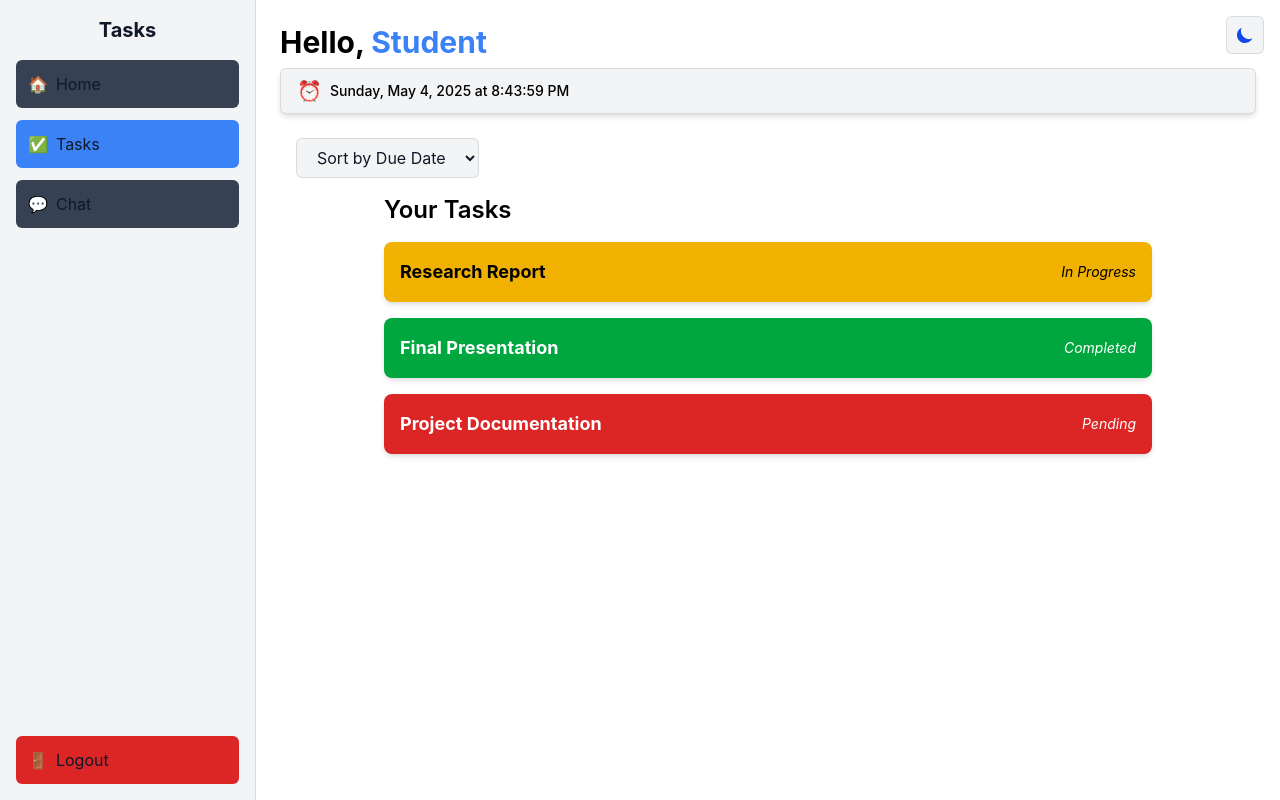
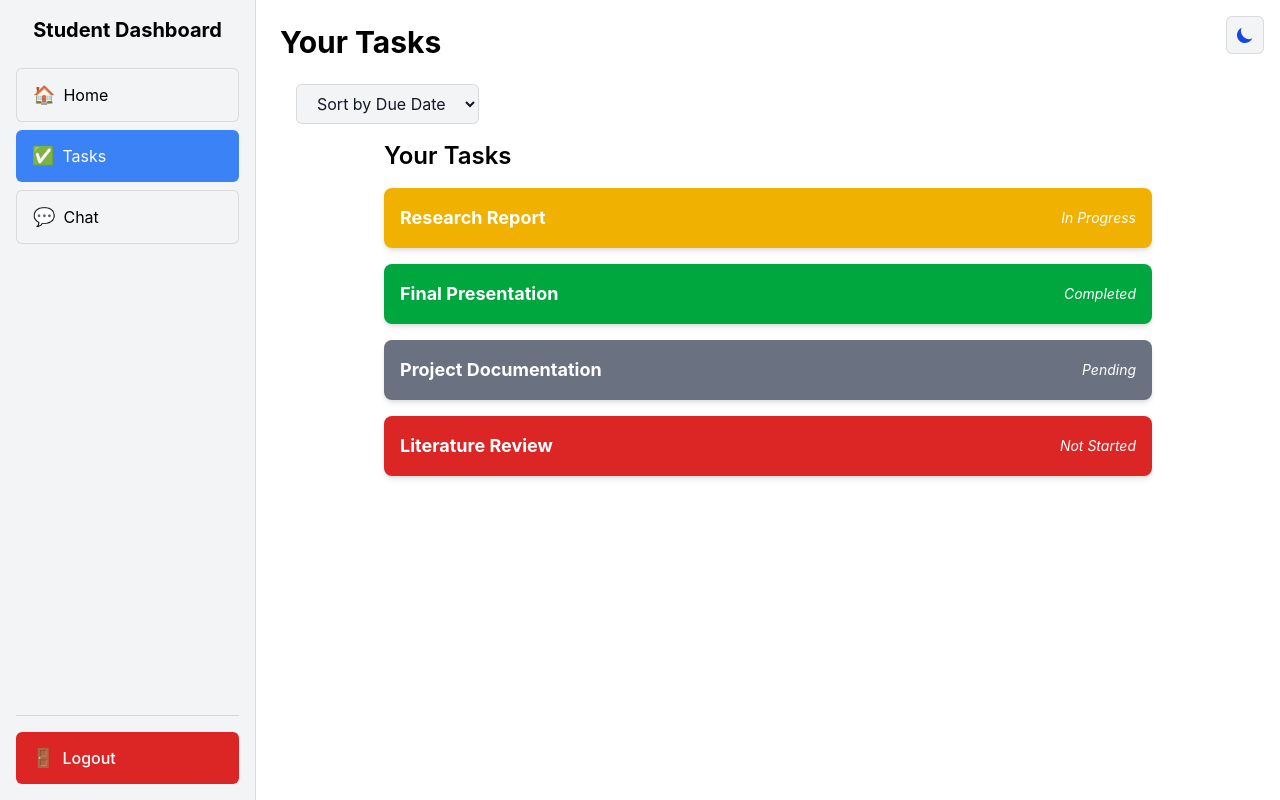
Before and after one commit to Amjad-Mousa/Task-Management-System, a React (Vite) app: page /student-task in a window 1280 px wide. Built offline with nearby package versions, Linux system fonts and the light colour scheme.

Commit message:
Finishing up user ui

```diff
--- a/src/components/StuHome.jsx
+++ b/src/components/StuHome.jsx
@@ -1,10 +1,10 @@
-import { useEffect, useState } from 'react';
-import DarkModeToggle from './DarkModeToggle';
-import Sidebar from './Sidebar';
+import { useEffect, useState } from "react";
+import DarkModeToggle from "./DarkModeToggle";
+import Sidebar from "./Sidebar";
 
 const StuHome = () => {
-  const [datetime, setDatetime] = useState('');
-  const [username, setUsername] = useState('');
+  const [datetime, setDatetime] = useState("");
+  const [username, setUsername] = useState("");
   const [tasks, setTasks] = useState([]);
 
   useEffect(() => {
@@ -15,14 +15,14 @@ const StuHome = () => {
     const updateTime = () => {
       const now = new Date();
       setDatetime(
-        now.toLocaleString('en-US', {
-          weekday: 'long',
-          year: 'numeric',
-          month: 'long',
-          day: 'numeric',
-          hour: 'numeric',
-          minute: '2-digit',
-          second: '2-digit',
+        now.toLocaleString("en-US", {
+          weekday: "long",
+          year: "numeric",
+          month: "long",
+          day: "numeric",
+          hour: "numeric",
+          minute: "2-digit",
+          second: "2-digit",
           hour12: true,
         })
       );
@@ -34,7 +34,9 @@ const StuHome = () => {
   }, []);
 
   useEffect(() => {
-    const storedUser = JSON.parse(localStorage.getItem("user") || sessionStorage.getItem("user"));
+    const storedUser = JSON.parse(
+      localStorage.getItem("user") || sessionStorage.getItem("user")
+    );
     if (storedUser?.username) {
       setUsername(storedUser.username);
     }
@@ -46,12 +48,12 @@ const StuHome = () => {
     finishedProjectsCount: 2,
   };
 
-
-
   useEffect(() => {
     const studentTasks = [
-      { id: 1, title: 'Task 1', status: 'In Progress' },
-      { id: 2, title: 'Task 2', status: 'Completed' },
+      { id: 1, title: "Research Report", status: "In Progress" },
+      { id: 2, title: "Final Presentation", status: "Completed" },
+      { id: 3, title: "Project Documentation", status: "Pending" },
+      { id: 4, title: "Literature Review", status: "Not Started" },
     ];
     setTasks(studentTasks);
   }, []);
@@ -71,39 +73,71 @@ const StuHome = () => {
 
         <header className="mb-6">
           <h1 className="text-3xl font-bold mb-2">
-            Welcome, <span className="text-blue-600">{username || 'Student'}</span>
+            Welcome,{" "}
+            <span className="text-blue-600">{username || "Student"}</span>
           </h1>
           <div className="mt-2 flex items-center gap-2 px-4 py-2 bg-gray-200 dark:bg-gray-700 rounded-md shadow">
             <span className="text-xl">⏰</span>
-            <span className="text-sm font-medium text-gray-800 dark:text-gray-100">{datetime}</span>
+            <span className="text-sm font-medium text-gray-800 dark:text-gray-100">
+              {datetime}
+            </span>
           </div>
         </header>
 
-        <div className="grid grid-cols-1 sm:grid-cols-2 md:grid-cols-4 gap-4 mb-6">
+        <div className="flex justify-center mb-6">
+          <div className="grid grid-cols-1 sm:grid-cols-3 gap-4">
             <div className="p-4 rounded-lg text-center bg-gray-200 dark:bg-gray-700">
-            <p className="text-lg text-gray-800 dark:text-gray-100">Number of Projects</p>
-            <span className="text-2xl font-bold text-gray-800 dark:text-gray-100">{stats.projectsCount}</span>
+              <p className="text-lg text-gray-800 dark:text-gray-100">
+                Number of Projects
+              </p>
+              <span className="text-2xl font-bold text-gray-800 dark:text-gray-100">
+                {stats.projectsCount}
+              </span>
             </div>
             <div className="p-4 rounded-lg text-center bg-gray-200 dark:bg-gray-700">
-            <p className="text-lg text-gray-800 dark:text-gray-100">Number of Tasks</p>
-            <span className="text-2xl font-bold text-gray-800 dark:text-gray-100">{stats.tasksCount}</span>
+              <p className="text-lg text-gray-800 dark:text-gray-100">
+                Number of Tasks
+              </p>
+              <span className="text-2xl font-bold text-gray-800 dark:text-gray-100">
+                {stats.tasksCount}
+              </span>
             </div>
             <div className="p-4 rounded-lg text-center bg-gray-200 dark:bg-gray-700">
-            <p className="text-lg text-gray-800 dark:text-gray-100">Number of Finished Projects</p>
-            <span className="text-2xl font-bold text-gray-800 dark:text-gray-100">{stats.finishedProjectsCount}</span>
+              <p className="text-lg text-gray-800 dark:text-gray-100">
+                Number of Finished Projects
+              </p>
+              <span className="text-2xl font-bold text-gray-800 dark:text-gray-100">
+                {stats.finishedProjectsCount}
+              </span>
+            </div>
           </div>
         </div>
 
-        <div className="w-full max-w-4xl mx-auto mb-6">
-          <h2 className="text-xl font-semibold mb-4">Your Tasks</h2>
+        <div className="flex justify-center mb-6">
+          <div className="w-full max-w-4xl">
+            <h2 className="text-xl font-semibold mb-4 text-center">
+              Your Tasks
+            </h2>
             <ul>
               {tasks.map((task) => (
-              <li key={task.id} className={`p-4 rounded-lg mb-3 ${task.status === 'Completed' ? 'bg-green-600' : 'bg-yellow-600'} text-white`}>
+                <li
+                  key={task.id}
+                  className={`p-4 rounded-lg mb-3 ${
+                    task.status === "Completed"
+                      ? "bg-green-600"
+                      : task.status === "In Progress"
+                      ? "bg-yellow-500"
+                      : task.status === "Pending"
+                      ? "bg-gray-500"
+                      : "bg-red-600"
+                  } text-white`}
+                >
                   <h3 className="text-lg">{task.title}</h3>
                   <p>Status: {task.status}</p>
                 </li>
               ))}
             </ul>
+          </div>
         </div>
       </main>
     </div>
--- a/src/components/StudentTask.jsx
+++ b/src/components/StudentTask.jsx
@@ -1,49 +1,34 @@
-import { useEffect, useState, useContext } from 'react';
-import { Link, useLocation } from 'react-router-dom';
-import { DarkModeContext } from '../Context/DarkModeContext';
-import DarkModeToggle from './DarkModeToggle';
+import { useEffect, useState, useContext } from "react";
+import { useLocation } from "react-router-dom";
+import { DarkModeContext } from "../Context/DarkModeContext";
+import DarkModeToggle from "./DarkModeToggle";
+import Sidebar from "./Sidebar";
 
 const StuTask = () => {
-  const [datetime, setDatetime] = useState('');
   const { isDarkMode } = useContext(DarkModeContext);
-  const [username, setUsername] = useState('');
+  const [username, setUsername] = useState("");
   const [tasks, setTasks] = useState([]);
   const [selectedTask, setSelectedTask] = useState(null);
   const [sortedTasks, setSortedTasks] = useState([]);
-  const [sortBy, setSortBy] = useState('dueDate'); // Sorting by 'dueDate' or 'status'
+  const [sortBy, setSortBy] = useState("dueDate"); // Sorting by 'dueDate' or 'status'
 
   const location = useLocation();
 
-  const isActive = (path) => location.pathname === path ? 'bg-blue-600' : 'bg-gray-700';
+  const isActive = (path) =>
+    location.pathname === path
+      ? "bg-blue-600 text-white"
+      : isDarkMode
+      ? "bg-gray-700"
+      : "bg-gray-200";
 
   useEffect(() => {
     document.title = "Student Tasks";
   }, []);
 
   useEffect(() => {
-    const updateTime = () => {
-      const now = new Date();
-      setDatetime(
-        now.toLocaleString('en-US', {
-          weekday: 'long',
-          year: 'numeric',
-          month: 'long',
-          day: 'numeric',
-          hour: 'numeric',
-          minute: '2-digit',
-          second: '2-digit',
-          hour12: true,
-        })
-      );
-    };
-
-    updateTime();
-    const interval = setInterval(updateTime, 1000);
-    return () => clearInterval(interval);
-  }, []);
-
-  useEffect(() => {
-    const storedUser = JSON.parse(localStorage.getItem("user") || sessionStorage.getItem("user"));
+    const storedUser = JSON.parse(
+      localStorage.getItem("user") || sessionStorage.getItem("user")
+    );
     if (storedUser?.username) {
       setUsername(storedUser.username);
     }
@@ -51,25 +36,46 @@ const StuTask = () => {
 
   useEffect(() => {
     const studentTasks = [
-      { id: 1, title: 'Research Report', status: 'In Progress', dueDate: '2025-05-10' },
-      { id: 2, title: 'Final Presentation', status: 'Completed', dueDate: '2025-04-20' },
-      { id: 3, title: 'Project Documentation', status: 'Pending', dueDate: '2025-05-05' },
+      {
+        id: 1,
+        title: "Research Report",
+        status: "In Progress",
+        dueDate: "2025-05-10",
+      },
+      {
+        id: 2,
+        title: "Final Presentation",
+        status: "Completed",
+        dueDate: "2025-04-20",
+      },
+      {
+        id: 3,
+        title: "Project Documentation",
+        status: "Pending",
+        dueDate: "2025-05-05",
+      },
+      {
+        id: 4,
+        title: "Literature Review",
+        status: "Not Started",
+        dueDate: "2025-05-15",
+      },
     ];
     setTasks(studentTasks);
     setSortedTasks(studentTasks); // Initialize sorted tasks
   }, []);
 
   const handleLogout = () => {
-    localStorage.removeItem('user');
-    sessionStorage.removeItem('user');
+    localStorage.removeItem("user");
+    sessionStorage.removeItem("user");
   };
 
   const handleSort = (sortBy) => {
     const sorted = [...tasks].sort((a, b) => {
-      if (sortBy === 'dueDate') {
+      if (sortBy === "dueDate") {
         return new Date(a.dueDate) - new Date(b.dueDate);
-      } else if (sortBy === 'status') {
-        const statusOrder = ['Pending', 'In Progress', 'Completed'];
+      } else if (sortBy === "status") {
+        const statusOrder = ["Pending", "In Progress", "Completed"];
         return statusOrder.indexOf(a.status) - statusOrder.indexOf(b.status);
       }
     });
@@ -89,28 +95,7 @@ const StuTask = () => {
 
   return (
     <div className="flex h-screen bg-white dark:bg-gray-900 text-black dark:text-white">
-      {/* Sidebar */}
-      <aside className="w-64 bg-gray-800 text-white p-4 flex flex-col">
-        <div className="text-center text-xl mb-4">
-          <h2 className="font-bold">Tasks</h2>
-        </div>
-        <nav className="flex-1">
-          <Link to="/stu-home" className={`flex items-center gap-2 p-3 mb-3 ${isActive('/stu-home')} rounded-md hover:bg-gray-800`}>
-            <span>🏠</span> Home
-          </Link>
-          <Link to="/student-task" className={`flex items-center gap-2 p-3 mb-3 ${isActive('/student-task')} rounded-md hover:bg-gray-800`}>
-            <span>✅</span> Tasks
-          </Link>
-          <Link to="/student-chat" className={`flex items-center gap-2 p-3 mb-3 ${isActive('/student-chat')} rounded-md hover:bg-gray-800`}>
-            <span>💬</span> Chat
-          </Link>
-        </nav>
-        <div className="mt-auto">
-          <a href="/signin" onClick={handleLogout} className="flex items-center gap-2 p-3 bg-red-600 rounded-md hover:bg-red-700">
-            <span>🚪</span> Logout
-          </a>
-        </div>
-      </aside>
+      <Sidebar role="student" username={username} />
 
       {/* Main Content */}
       <main className="flex-1 p-6 relative">
@@ -120,11 +105,7 @@ const StuTask = () => {
         </div>
 
         <header className="mb-6">
-          <h1 className="text-3xl font-bold mb-2">Hello, <span className="text-blue-600">{username || 'Student'}</span></h1>
-          <div className="mt-2 flex items-center gap-2 px-4 py-2 bg-gray-200 dark:bg-gray-700 rounded-md shadow">
-            <span className="text-xl">⏰</span>
-            <span className="text-sm font-medium text-gray-800 dark:text-gray-100">{datetime}</span>
-          </div>
+          <h1 className="text-3xl font-bold mb-2">Your Tasks</h1>
         </header>
 
         {/* Sort Options */}
@@ -145,7 +126,9 @@ const StuTask = () => {
         <section className="w-full max-w-3xl mx-auto">
           <h2 className="text-2xl font-semibold mb-4">Your Tasks</h2>
           {sortedTasks.length === 0 ? (
-            <p className="text-center text-gray-600 dark:text-gray-400">No tasks available.</p>
+            <p className="text-center text-gray-600 dark:text-gray-400">
+              No tasks available.
+            </p>
           ) : (
             <ul className="space-y-4">
               {sortedTasks.map((task) => (
@@ -154,12 +137,14 @@ const StuTask = () => {
                   onClick={() => handleTaskClick(task.id)}
                   className={`p-4 rounded-lg cursor-pointer shadow transition-transform hover:scale-105 ${
                     task.id === selectedTask?.id
-                      ? 'bg-blue-600 text-white'
-                      : task.status === 'Completed'
-                      ? 'bg-green-600 text-white'
-                      : task.status === 'Pending'
-                      ? 'bg-red-600 text-white'
-                      : 'bg-yellow-500 text-black'
+                      ? "bg-blue-600 text-white"
+                      : task.status === "Completed"
+                      ? "bg-green-600 text-white"
+                      : task.status === "In Progress"
+                      ? "bg-yellow-500 text-white"
+                      : task.status === "Pending"
+                      ? "bg-gray-500 text-white"
+                      : "bg-red-600 text-white" // Not Started
                   }`}
                 >
                   <div className="flex justify-between items-center">
@@ -177,9 +162,16 @@ const StuTask = () => {
           <section className="mt-6 p-6 bg-gray-200 dark:bg-gray-800 rounded-lg shadow-lg">
             <h3 className="text-2xl font-semibold mb-4">Task Details</h3>
             <div>
-              <p className="text-lg"><strong>Title:</strong> {selectedTask.title}</p>
-              <p className="text-lg"><strong>Status:</strong> {selectedTask.status}</p>
-              <p className="text-lg"><strong>Due Date:</strong> {new Date(selectedTask.dueDate).toLocaleDateString()}</p>
+              <p className="text-lg">
+                <strong>Title:</strong> {selectedTask.title}
+              </p>
+              <p className="text-lg">
+                <strong>Status:</strong> {selectedTask.status}
+              </p>
+              <p className="text-lg">
+                <strong>Due Date:</strong>{" "}
+                {new Date(selectedTask.dueDate).toLocaleDateString()}
+              </p>
             </div>
             <button
               onClick={handleCloseDetails}
--- a/src/components/StudentsChat.jsx
+++ b/src/components/StudentsChat.jsx
@@ -1,19 +1,39 @@
 // src/components/StudentsChat.jsx
-import { useState, useEffect } from 'react';
-import { Link, useNavigate } from 'react-router-dom';
+import { useState, useEffect, useContext } from "react";
+import { useNavigate } from "react-router-dom";
+import { DarkModeContext } from "../Context/DarkModeContext";
+import DarkModeToggle from "./DarkModeToggle";
+import Sidebar from "./Sidebar";
 
 const StudentsChat = () => {
   const navigate = useNavigate();
+  const { isDarkMode } = useContext(DarkModeContext);
   const [currentUser, setCurrentUser] = useState(null);
-  const [messageInput, setMessageInput] = useState('');
+  const [messageInput, setMessageInput] = useState("");
   const [messages, setMessages] = useState({});
+  const [username, setUsername] = useState("");
 
   useEffect(() => {
     document.title = "StudentChat | Task Manager";
     const initialMessages = {
-      1: [{ text: "Salam Alykourn", sender: "received", timestamp: new Date().toISOString() }]
+      1: [
+        {
+          text: "Salam Alykourn",
+          sender: "received",
+          timestamp: new Date().toISOString(),
+        },
+      ],
     };
     setMessages(initialMessages);
+  }, []);
+
+  useEffect(() => {
+    const storedUser = JSON.parse(
+      localStorage.getItem("user") || sessionStorage.getItem("user")
+    );
+    if (storedUser?.username) {
+      setUsername(storedUser.username);
+    }
   }, []);
 
   const users = [
@@ -26,7 +46,7 @@ const StudentsChat = () => {
     { id: 7, name: "Yahya Leader" },
     { id: 8, name: "Salam Kareem" },
     { id: 9, name: "Isaac Nasir" },
-    { id: 10, name: "Saeed Salam" }
+    { id: 10, name: "Saeed Salam" },
   ];
 
   const handleSendMessage = () => {
@@ -35,108 +55,121 @@ const StudentsChat = () => {
     const newMessage = {
       text: messageInput,
       sender: "sent",
-      timestamp: new Date().toISOString()
+      timestamp: new Date().toISOString(),
     };
 
-    setMessages(prev => ({
+    setMessages((prev) => ({
       ...prev,
-      [currentUser]: [...(prev[currentUser] || []), newMessage]
+      [currentUser]: [...(prev[currentUser] || []), newMessage],
     }));
 
-    setMessageInput('');
+    setMessageInput("");
   };
 
   return (
-    <div className="flex h-screen bg-gray-900 text-gray-100">
-      {/* Sidebar */}
-      <div className="w-64 bg-gray-800 p-4 flex flex-col border-r border-gray-700">
-        <h2 className="text-xl font-bold mb-4">Chats</h2>
+    <div
+      className={`flex h-screen ${
+        isDarkMode ? "bg-gray-900 text-gray-100" : "bg-gray-100 text-gray-800"
+      }`}
+    >
+      <Sidebar role="student" username={username} />
 
-        {/* User List */}
-        <ul className="flex-1 overflow-y-auto mb-4">
-          {users.map(user => (
+      <main
+        className={`flex-1 flex flex-col relative ${
+          isDarkMode ? "bg-gray-900" : "bg-gray-50"
+        }`}
+      >
+        <header className="mb-8 p-6">
+          <div className="flex items-center justify-between w-full mb-4">
+            <h1 className="text-2xl font-bold">Chat Dashboard</h1>
+            <DarkModeToggle />
+          </div>
+        </header>
+
+        <div className="flex flex-1 px-6">
+          <div className="w-64 mr-4">
+            <h3 className="text-lg font-semibold mb-3">Chat Users</h3>
+            <ul className="overflow-y-auto mb-4 bg-white dark:bg-gray-800 rounded-lg shadow p-2">
+              {users.map((user) => (
                 <li
                   key={user.id}
                   onClick={() => setCurrentUser(user.id)}
                   className={`p-2 cursor-pointer rounded-lg mb-1 ${
-                currentUser === user.id ? 'bg-blue-600' : 'hover:bg-gray-700'
+                    currentUser === user.id
+                      ? "bg-blue-600 text-white"
+                      : isDarkMode
+                      ? "hover:bg-gray-700"
+                      : "hover:bg-gray-200"
                   }`}
                 >
                   {user.name}
                 </li>
               ))}
             </ul>
-
-        {/* Navigation */}
-        <nav className="space-y-2 border-t border-gray-700 pt-4">
-          <Link to="/stu-home" className="flex items-center p-2 rounded-lg hover:bg-gray-700">
-            <span className="mr-2">🏠</span> Home
-          </Link>
-          <Link to="/student-task" className="flex items-center p-2 rounded-lg hover:bg-gray-700">
-            <span className="mr-2">✅</span> Tasks
-          </Link>
-          <Link to="/student-chat" className="flex items-center p-2 rounded-lg bg-blue-600">
-            <span className="mr-2">💬</span> Chat
-          </Link>
-        </nav>
-
-        {/* Logout */}
-        <button
-          onClick={() => {
-            localStorage.removeItem('authToken');
-            navigate('/signin');
-          }}
-          className="mt-4 p-2 bg-red-600 rounded-lg hover:bg-red-500"
-        >
-          <span className="mr-2">🚪</span> Logout
-        </button>
           </div>
 
-      {/* Chat Window */}
           <div className="flex-1 flex flex-col">
-        {/* Header */}
-        <div className="p-4 border-b border-gray-700">
-          <h3 className="text-lg font-semibold">
+            <div className="bg-white dark:bg-gray-800 rounded-lg shadow p-4 mb-4">
+              <h3 className="text-lg font-semibold mb-2">
                 {currentUser
-              ? `Chatting with ${users.find(u => u.id === currentUser)?.name}`
+                  ? `Chatting with ${
+                      users.find((u) => u.id === currentUser)?.name
+                    }`
                   : "Select a user to start chatting"}
               </h3>
             </div>
 
-        {/* Messages Area */}
-        <div className="flex-1 overflow-y-auto p-4 flex flex-col space-y-4">
-          {currentUser && messages[currentUser]?.map((msg, index) => (
+            {/* Messages area*/}
+            <div className="flex-1 overflow-y-auto p-4 space-y-4 bg-white dark:bg-gray-800 rounded-lg shadow mb-4">
+              {currentUser &&
+                messages[currentUser]?.map((msg, index) => (
                   <div
                     key={index}
                     className={`max-w-[70%] p-3 rounded-lg ${
-                msg.sender === 'received'
-                  ? 'bg-gray-800 self-start'
-                  : 'bg-blue-600 self-end'
+                      msg.sender === "received"
+                        ? isDarkMode
+                          ? "bg-gray-700 self-start"
+                          : "bg-gray-200 self-start"
+                        : "bg-blue-600 text-white self-end"
                     }`}
                   >
                     <p>{msg.text}</p>
                     <p className="text-xs text-gray-400 mt-1">
-                {new Date(msg.timestamp).toLocaleTimeString()}
+                      {new Date(
+                        msg.timestamp || Date.now()
+                      ).toLocaleTimeString()}
                     </p>
                   </div>
                 ))}
+
+              {!currentUser && (
+                <div className="flex items-center justify-center h-full">
+                  <p className="text-gray-500 dark:text-gray-400">
+                    Select a user to start chatting
+                  </p>
+                </div>
+              )}
             </div>
 
-        {/* Message Input */}
-        <div className="p-4 border-t border-gray-700">
+            {/* Enter message*/}
+            <div className="bg-white dark:bg-gray-800 rounded-lg shadow p-4">
               <div className="flex gap-2">
                 <input
                   type="text"
                   value={messageInput}
                   onChange={(e) => setMessageInput(e.target.value)}
-              onKeyDown={(e) => e.key === 'Enter' && handleSendMessage()}
+                  onKeyDown={(e) => e.key === "Enter" && handleSendMessage()}
                   placeholder="Type your message..."
-              className="flex-1 p-2 bg-gray-800 rounded-lg focus:outline-none focus:ring-2 focus:ring-blue-500"
+                  className={`flex-1 p-2 rounded-lg focus:outline-none focus:ring-2 focus:ring-blue-500 ${
+                    isDarkMode
+                      ? "bg-gray-700 text-white border-gray-600"
+                      : "bg-gray-50 text-gray-800 border border-gray-300"
+                  }`}
                   disabled={!currentUser}
                 />
                 <button
                   onClick={handleSendMessage}
-              className="px-4 py-2 bg-blue-600 rounded-lg hover:bg-blue-500 disabled:opacity-50"
+                  className="px-4 py-2 bg-blue-600 text-white rounded-lg hover:bg-blue-700 btn-hover-effect disabled:opacity-50"
                   disabled={!currentUser}
                 >
                   Send
@@ -145,6 +178,8 @@ const StudentsChat = () => {
             </div>
           </div>
         </div>
+      </main>
+    </div>
   );
 };
 
```
Also changed, not shown: src/components/DashboardChart.jsx (+23 -16 lines). Lines whose indentation alone changed are shown as unchanged.
